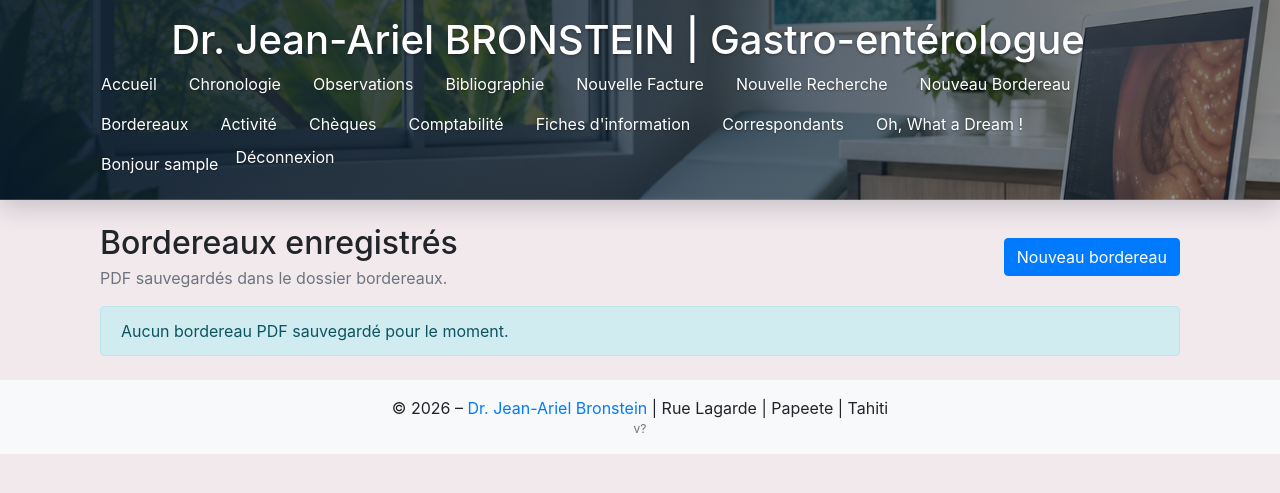
After one commit to bja98713/jabbureau, a Django app: page /facturation/bordereaux/ in a window 1280 px wide. The commit adds this page. Shown: the top 493 px of the page. Run offline with Django 5.2, Linux system fonts and the light colour scheme; the visitor is signed in with stand-in values (Sample User, id 1); data comes from the database, SQL or seed files in the repository; some libraries are stand-ins or nearby versions.

Commit message:
Archive generated bordereau PDFs

```diff
--- /dev/null
+++ b/comptabilite/templates/comptabilite/bordereaux_archive.html
@@ -0,0 +1,50 @@
+{% extends 'base.html' %}
+
+{% block title %}Bordereaux enregistrés{% endblock %}
+
+{% block content %}
+<div class="container mt-4">
+  <div class="d-flex justify-content-between align-items-center mb-3">
+    <div>
+      <h2 class="mb-1">Bordereaux enregistrés</h2>
+      <p class="text-muted mb-0">PDF sauvegardés dans le dossier bordereaux.</p>
+    </div>
+    <a href="{% url 'create_bordereau' %}" class="btn btn-primary">Nouveau bordereau</a>
+  </div>
+
+  {% if bordereaux %}
+    <div class="card">
+      <div class="card-body p-0">
+        <table class="table table-hover mb-0">
+          <thead class="thead-light">
+            <tr>
+              <th>Date de création</th>
+              <th>Nom du bordereau</th>
+              <th class="text-right">Taille</th>
+              <th class="text-right">PDF</th>
+            </tr>
+          </thead>
+          <tbody>
+            {% for bordereau in bordereaux %}
+              <tr>
+                <td>{{ bordereau.created_at|date:"d/m/Y H:i" }}</td>
+                <td>{{ bordereau.name }}</td>
+                <td class="text-right">{{ bordereau.size|filesizeformat }}</td>
+                <td class="text-right">
+                  <a href="{% url 'bordereau_pdf_saved' bordereau.filename %}" class="btn btn-outline-primary btn-sm" target="_blank" rel="noopener">
+                    Ouvrir
+                  </a>
+                </td>
+              </tr>
+            {% endfor %}
+          </tbody>
+        </table>
+      </div>
+    </div>
+  {% else %}
+    <div class="alert alert-info">
+      Aucun bordereau PDF sauvegardé pour le moment.
+    </div>
+  {% endif %}
+</div>
+{% endblock %}
--- a/comptabilite/urls.py
+++ b/comptabilite/urls.py
@@ -34,6 +34,8 @@ urlpatterns = [
     path('imprimer/<int:pk>/', views.print_facture, name='print_facture'),
     path('bordereau/', views.create_bordereau, name='create_bordereau'),
     path('bordereau/print/<str:num_bordereau>/', views.print_bordereau, name='print_bordereau'),
+    path('bordereaux/', views.bordereaux_archive, name='bordereaux_archive'),
+    path('bordereaux/pdf/<str:filename>/', views.bordereau_pdf_saved, name='bordereau_pdf_saved'),
     path('activity/', views.ActivityListView.as_view(), name='activity_list'),
     path('cheques/choix/', views.choix_date_cheques, name='choix_date_cheques'),
     path('cheques/', views.cheque_listing, name='cheque_listing'),
--- a/comptabilite/views.py
+++ b/comptabilite/views.py
@@ -7,6 +7,7 @@ import io
 import os
 import tempfile
 import calendar
+from pathlib import Path
 from decimal import Decimal
 
 import pdfkit
@@ -21,7 +22,7 @@ from django.db import models
 from django.db.models import Q, Sum, Count
 from django.core.paginator import Paginator
 from django.forms.widgets import NumberInput
-from django.http import HttpResponse, JsonResponse
+from django.http import FileResponse, Http404, HttpResponse, JsonResponse
 from django.shortcuts import render, redirect, get_object_or_404
 from django.template.loader import get_template, render_to_string
 from django.urls import reverse_lazy
@@ -494,6 +495,10 @@ def print_facture(request, pk):
 
 # ========== Bordereau ==========
 
+def _bordereaux_dir() -> Path:
+    return Path(settings.MEDIA_ROOT) / 'bordereaux'
+
+
 @login_required
 def create_bordereau(request):
     """
@@ -571,9 +576,47 @@ def print_bordereau(request, num_bordereau):
     html_string = render_to_string('comptabilite/bordereau_pdf.html', context)
     pdf_file    = HTML(string=html_string).write_pdf()
 
+    bordereaux_dir = _bordereaux_dir()
+    bordereaux_dir.mkdir(parents=True, exist_ok=True)
+    (bordereaux_dir / f"{num_bordereau}.pdf").write_bytes(pdf_file)
+
     response = HttpResponse(pdf_file, content_type='application/pdf')
     response['Content-Disposition'] = f'attachment; filename="{num_bordereau}.pdf"'
     return response
+
+
+@login_required
+def bordereaux_archive(request):
+    bordereaux_dir = _bordereaux_dir()
+    files = []
+    if bordereaux_dir.exists():
+        for path in sorted(bordereaux_dir.glob('*.pdf'), key=lambda p: p.stat().st_mtime, reverse=True):
+            created_at = timezone.localtime(
+                dt_module.datetime.fromtimestamp(path.stat().st_mtime, tz=dt_module.timezone.utc)
+            )
+            files.append({
+                'filename': path.name,
+                'name': path.stem,
+                'created_at': created_at,
+                'size': path.stat().st_size,
+            })
+
+    return render(request, 'comptabilite/bordereaux_archive.html', {
+        'bordereaux': files,
+    })
+
+
+@login_required
+def bordereau_pdf_saved(request, filename):
+    safe_name = Path(filename).name
+    if safe_name != filename or not safe_name.endswith('.pdf'):
+        raise Http404("Bordereau introuvable.")
+
+    path = _bordereaux_dir() / safe_name
+    if not path.exists() or not path.is_file():
+        raise Http404("Bordereau introuvable.")
+
+    return FileResponse(path.open('rb'), content_type='application/pdf', filename=safe_name)
 
 
 # ========== Activity list / filters ==========
--- a/templates/base.html
+++ b/templates/base.html
@@ -54,6 +54,7 @@
           <li class="nav-item"><a class="nav-link text-white" href="{% url 'facturation_create' %}">Nouvelle Facture</a></li>
           <li class="nav-item"><a class="nav-link text-white" href="{% url 'facturation_search_list' %}">Nouvelle Recherche</a></li>
           <li class="nav-item"><a class="nav-link text-white" href="{% url 'create_bordereau' %}">Nouveau Bordereau</a></li>
+          <li class="nav-item"><a class="nav-link text-white" href="{% url 'bordereaux_archive' %}">Bordereaux</a></li>
           <li class="nav-item"><a class="nav-link text-white" href="{% url 'activity_list' %}">Activité</a></li>
           <li class="nav-item"><a class="nav-link text-white" href="{% url 'cheque_listing' %}">Chèques</a></li>
           <li class="nav-item"><a class="nav-link text-white" href="{% url 'comptabilite_summary' %}">Comptabilité</a></li>
```
